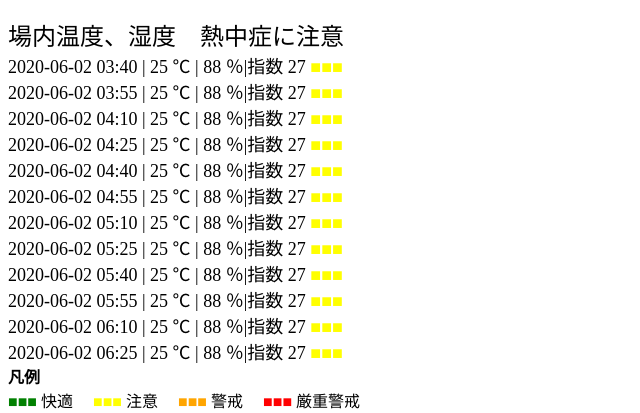
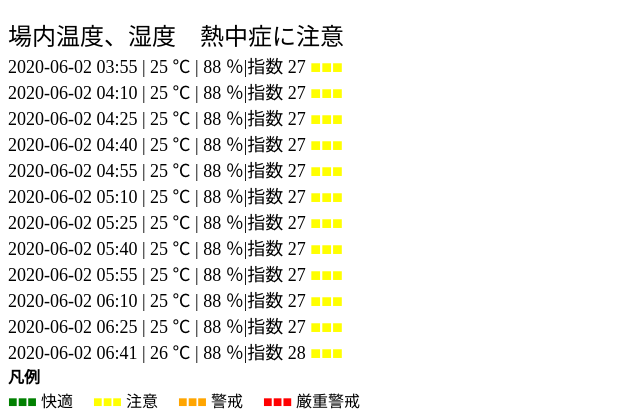
Before and after one commit to maki104/ambient000, a plain HTML site: page index.html in a window 1280 px wide. Shown: the part 243-656 px from the top of the page, 0-640 px from the left. Drawn offline with Linux system fonts and the light colour scheme.

Commit message:
update html

```diff
--- a/index.html
+++ b/index.html
@@ -12,7 +12,6 @@
 <input type = "button" value ="再読込" style="width:120px;height:50px;font-size:24px;background:blue;color:white" onclick="location.reload();">
 </h2>
   <font size = +2>場内温度、湿度　熱中症に注意</font><br>
-  <font size=+1> 2020-06-02 03:40 | 25 ℃ | 88 ％|指数  27  <font color= yellow >■■■</font></font><br>
   <font size=+1> 2020-06-02 03:55 | 25 ℃ | 88 ％|指数  27  <font color= yellow >■■■</font></font><br>
   <font size=+1> 2020-06-02 04:10 | 25 ℃ | 88 ％|指数  27  <font color= yellow >■■■</font></font><br>
   <font size=+1> 2020-06-02 04:25 | 25 ℃ | 88 ％|指数  27  <font color= yellow >■■■</font></font><br>
@@ -24,6 +23,7 @@
   <font size=+1> 2020-06-02 05:55 | 25 ℃ | 88 ％|指数  27  <font color= yellow >■■■</font></font><br>
   <font size=+1> 2020-06-02 06:10 | 25 ℃ | 88 ％|指数  27  <font color= yellow >■■■</font></font><br>
   <font size=+1> 2020-06-02 06:25 | 25 ℃ | 88 ％|指数  27  <font color= yellow >■■■</font></font><br>
+  <font size=+1> 2020-06-02 06:41 | 26 ℃ | 88 ％|指数  28  <font color= yellow >■■■</font></font><br>
   <b>凡例　　</b><br>
   <font color = green>■■■</font> 快適
   <font color = yellow>■■■</font> 注意
```
